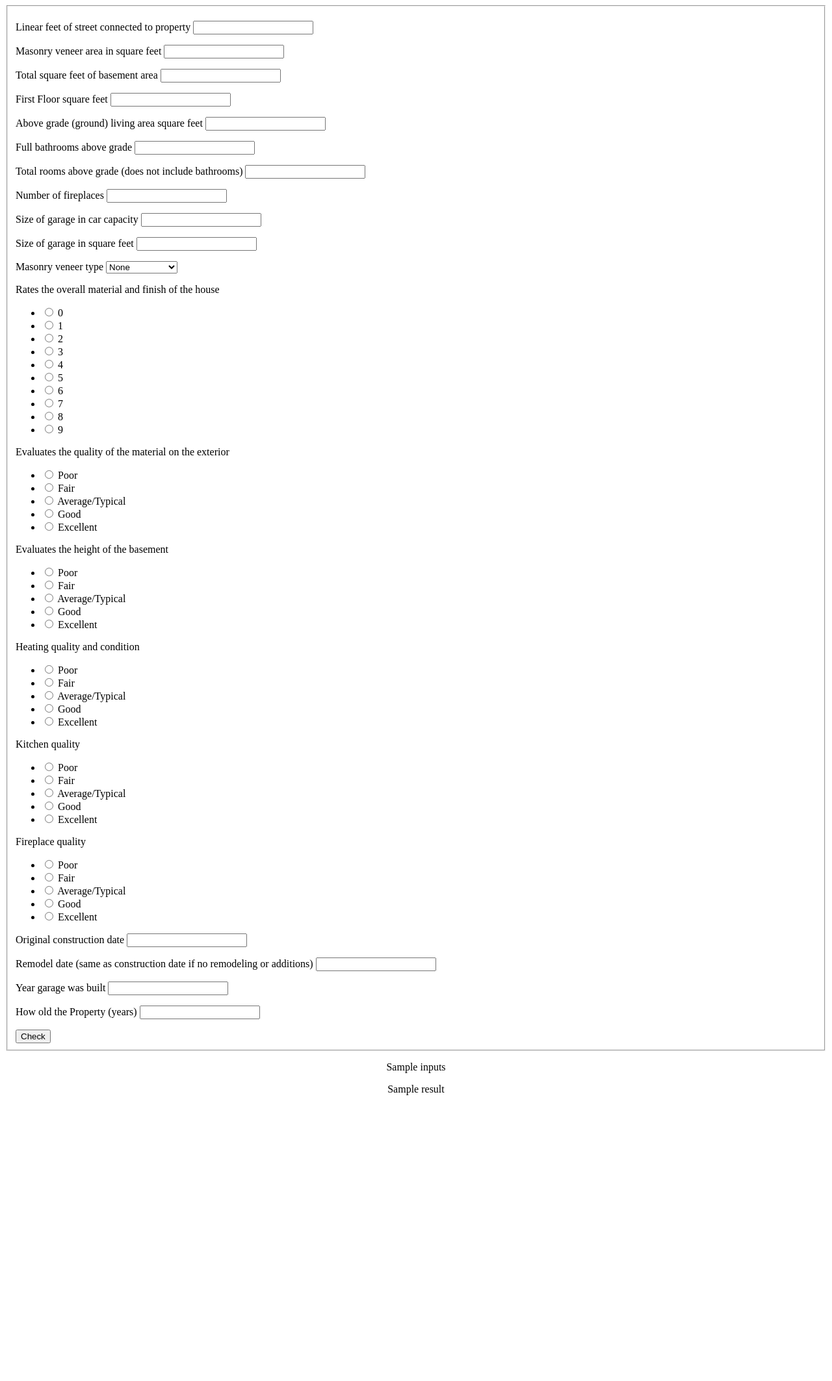
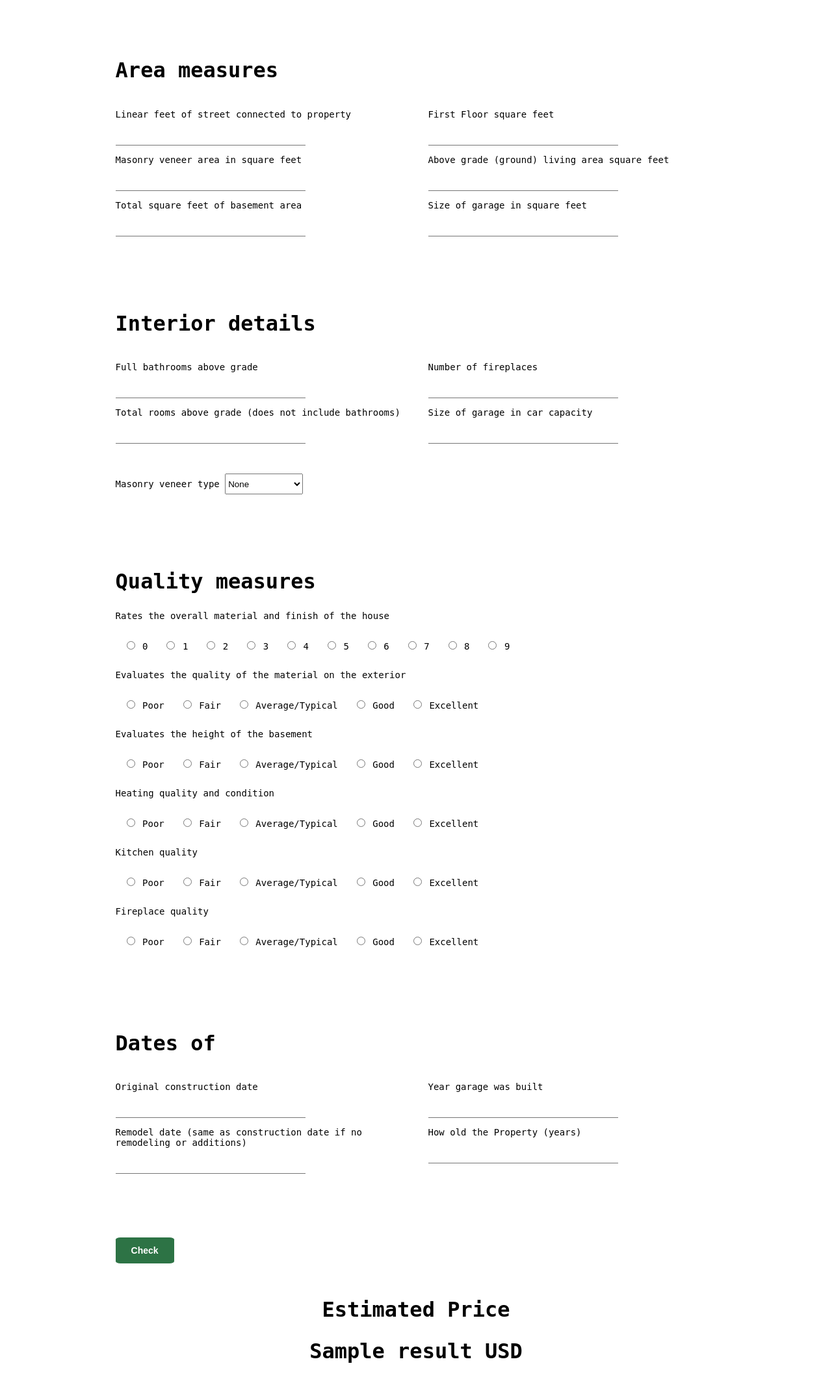
Before and after one commit to ashen007/webapp, a Flask app: template template/index.html in a window 1280 px wide. Shown: the whole page at 65% size. Before the commit the page ends 1686 px from the top, so only its background shows below. Run offline with Flask 2, Linux system fonts and the light colour scheme; the template is opened without the code that fills it: most values are stand-ins (such as "Sample title", 1, 10 or a date in 2020); parts of the project's set-up code (start-up, migrations or seed data) failed here and were passed over.

Commit message:
complete predictor

```diff
--- a/app.py
+++ b/app.py
@@ -26,7 +26,7 @@ def main():
         inputs = np.power(inputs, 1 / 5)
         result = np.power(model.predict(inputs), 5)
 
-        return flask.render_template('index.html', result=result, )
+        return flask.render_template('index.html', result=result[0], )
 
 
 if __name__ == '__main__':
--- /dev/null
+++ b/static/css/stylesheet.css
@@ -0,0 +1,89 @@
+body {
+    margin: 0;
+    padding: 0;
+    border: 0;
+    width: 100%;
+    font-family: monospace;
+    font-size: 14px;
+    font-weight: 500;
+}
+
+ul {
+    padding: 0;
+    margin: 16px 0;
+    list-style: none;
+    display: flex;
+    flex-direction: row;
+}
+
+li {
+    padding: 12px;
+}
+
+fieldset {
+    width: 85%;
+    margin: 0 auto;
+    border: none;
+}
+
+h2 {
+    font-family: monospace;
+    font-size: 32px;
+    font-weight: bolder;
+}
+
+.wrapper {
+    width: 85%;
+    margin: 0 auto;
+    padding: 16px 0;
+}
+
+.column_1, .column_2 {
+    width: 48%;
+}
+
+fieldset > div {
+    width: 100%;
+    padding: 42px 0 0 0;
+    overflow: hidden;
+}
+
+.container {
+    display: flex;
+    justify-content: space-between;
+}
+
+input[type="number"] {
+    margin: 13px 0 0 0;
+    width: 65%;
+    height: 24px;
+    background-color: rgba(0, 0, 0, 0);
+    border-width: 0 0 1px 0;
+    transition-property: border-bottom-color;
+    transition-duration: 300ms;
+    transition-timing-function: linear;
+}
+
+input[type="number"]:focus {
+    padding: 0;
+    border-width: 0 0 2px 0;
+    border-color: #2D7345;
+    outline: none;
+    background: rgba(0, 0, 0, 0);
+}
+
+input[type="submit"], #next_page {
+    padding: 12px 24px;
+    font-size: 14px;
+    font-weight: bolder;
+    color: #ffffff;
+    background-color: #2D7345;
+    border: none;
+    border-radius: 8%;
+    margin: 10px 0 0 0;
+}
+
+select {
+    height: 32px;
+    width: 120px;
+}
--- a/template/index.html
+++ b/template/index.html
@@ -3,64 +3,72 @@
 <head>
     <meta charset="UTF-8">
     <title>House price predictor</title>
+    <link rel="stylesheet" type="text/css" href="{{ url_for('static', filename='css/stylesheet.css') }}">
 </head>
 <body>
 
 <form action="{{url_for('main')}}" method="POST">
     <fieldset>
+        <div id="measures">
+            <div class="wrapper">
+                <h2>Area measures</h2>
+                <div class="container">
+                    <div class="column_1">
                         <p>
-            <label for="LotFrontage"><span>Linear feet of street connected to property</span>
+                            <label for="LotFrontage"><span>Linear feet of street connected to property</span><br>
                                 <input type="number" id="LotFrontage" name="LotFrontage"><br>
                             </label>
                         </p>
                         <p>
-            <label for="MasVnrArea"><span>Masonry veneer area in square feet</span>
+                            <label for="MasVnrArea"><span>Masonry veneer area in square feet</span><br>
                                 <input type="number" id="MasVnrArea" name="MasVnrArea"><br>
                             </label>
                         </p>
                         <p>
-            <label for="TotalBsmtSF"><span>Total square feet of basement area</span>
+                            <label for="TotalBsmtSF"><span>Total square feet of basement area</span><br>
                                 <input type="number" id="TotalBsmtSF" name="TotalBsmtSF"><br>
                             </label>
                         </p>
+                    </div>
+                    <div class="column_2">
                         <p>
-            <label for="firstFlrSF"><span>First Floor square feet</span>
+                            <label for="firstFlrSF"><span>First Floor square feet</span><br>
                                 <input type="number" id="firstFlrSF" name="firstFlrSF"><br>
                             </label>
                         </p>
                         <p>
-            <label for="GrLivArea"><span>Above grade (ground) living area square feet</span>
+                            <label for="GrLivArea"><span>Above grade (ground) living area square feet</span><br>
                                 <input type="number" id="GrLivArea" name="GrLivArea"><br>
                             </label>
                         </p>
                         <p>
-            <label for="FullBath"><span>Full bathrooms above grade</span>
+                            <label for="GarageArea"><span>Size of garage in square feet</span><br>
+                                <input type="number" id="GarageArea" name="GarageArea"><br>
+                            </label>
+                        </p>
+                    </div>
+                </div>
+            </div>
+        </div>
+
+        <div id="numberOfs">
+            <div class="wrapper">
+                <h2>Interior details</h2>
+                <div class="container">
+                    <div class="column_1">
+                        <p>
+                            <label for="FullBath"><span>Full bathrooms above grade</span><br>
                                 <input type="number" id="FullBath" name="FullBath"><br>
                             </label>
                         </p>
                         <p>
-            <label for="TotRmsAbvGrd"><span>Total rooms above grade (does not include bathrooms)</span>
+                            <label for="TotRmsAbvGrd"><span>Total rooms above grade (does not include bathrooms)</span><br>
                                 <input type="number" id="TotRmsAbvGrd" name="TotRmsAbvGrd"><br>
                             </label>
                         </p>
                         <p>
-            <label for="Fireplaces"><span>Number of fireplaces</span>
-                <input type="number" id="Fireplaces" name="Fireplaces"><br>
-            </label>
-        </p>
-        <p>
-            <label for="GarageCars"><span>Size of garage in car capacity</span>
-                <input type="number" id="GarageCars" name="GarageCars"><br>
-            </label>
-        </p>
-        <p>
-            <label for="GarageArea"><span>Size of garage in square feet</span>
-                <input type="number" id="GarageArea" name="GarageArea"><br>
-            </label>
-        </p>
-        <p>
                             <label for="MasVnrType"><span>Masonry veneer type</span>
-                <select id="MasVnrType" name="MasVnrType">
+                                <select id="MasVnrType" name="MasVnrType" style="margin: 32px 0 0 0;">
                                     <option value="0.5917808219178082">None</option>
                                     <option value="0.3047945205479452">Brick Face</option>
                                     <option value="0.08767123287671233">Stone</option>
@@ -68,6 +76,26 @@
                                 </select><br>
                             </label>
                         </p>
+                    </div>
+                    <div class="column_2">
+                        <p>
+                            <label for="Fireplaces"><span>Number of fireplaces</span><br>
+                                <input type="number" id="Fireplaces" name="Fireplaces"><br>
+                            </label>
+                        </p>
+                        <p>
+                            <label for="GarageCars"><span>Size of garage in car capacity</span><br>
+                                <input type="number" id="GarageCars" name="GarageCars"><br>
+                            </label>
+                        </p>
+                    </div>
+                </div>
+            </div>
+        </div>
+
+        <div id="quality">
+            <div class="wrapper">
+                <h2>Quality measures</h2>
                 <label for="OverallQual"><span>Rates the overall material and finish of the house</span>
                     <ul id="OverallQual">
                         <li><label>
@@ -238,35 +266,52 @@
                         </li>
                     </ul>
                 </label>
+            </div>
+        </div>
 
+        <div id="dates">
+            <div class="wrapper">
+                <h2>Dates of</h2>
+                <div class="container">
+                    <div class="column_1">
                         <p>
-            <label for="YearBuilt"><span>Original construction date</span>
+                            <label for="YearBuilt"><span>Original construction date</span><br>
                                 <input type="number" id="YearBuilt" name="YearBuilt"><br>
                             </label>
                         </p>
                         <p>
-            <label for="YearRemodAdd"><span>Remodel date (same as construction date if no remodeling or additions)</span>
+                            <label for="YearRemodAdd"><span>Remodel date (same as construction date if no remodeling or additions)</span><br>
                                 <input type="number" id="YearRemodAdd" name="YearRemodAdd"><br>
                             </label>
                         </p>
+                    </div>
+                    <div class="column_2">
                         <p>
-            <label for="GarageYrBlt"><span>Year garage was built</span>
+                            <label for="GarageYrBlt"><span>Year garage was built</span><br>
                                 <input type="number" id="GarageYrBlt" name="GarageYrBlt"><br>
                             </label>
                         </p>
                         <p>
-            <label for="Age"><span>How old the Property (years)</span>
+                            <label for="Age"><span>How old the Property (years)</span><br>
                                 <input type="number" id="Age" name="Age"><br>
                             </label>
                         </p>
+                    </div>
+                </div>
+            </div>
+        </div>
 
+        <div>
+            <div class="wrapper">
                 <input type="submit" value="Check">
+            </div>
+        </div>
     </fieldset>
 </form>
 
 <div class="result" align="center">
-    <p>{{inputs}}</p>
-    <p>{{result}}</p>
+    <h2>Estimated Price</h2>
+    <h2>{{result}} USD</h2>
 </div>
 
 </body>
```
Lines whose indentation alone changed are shown as unchanged.
